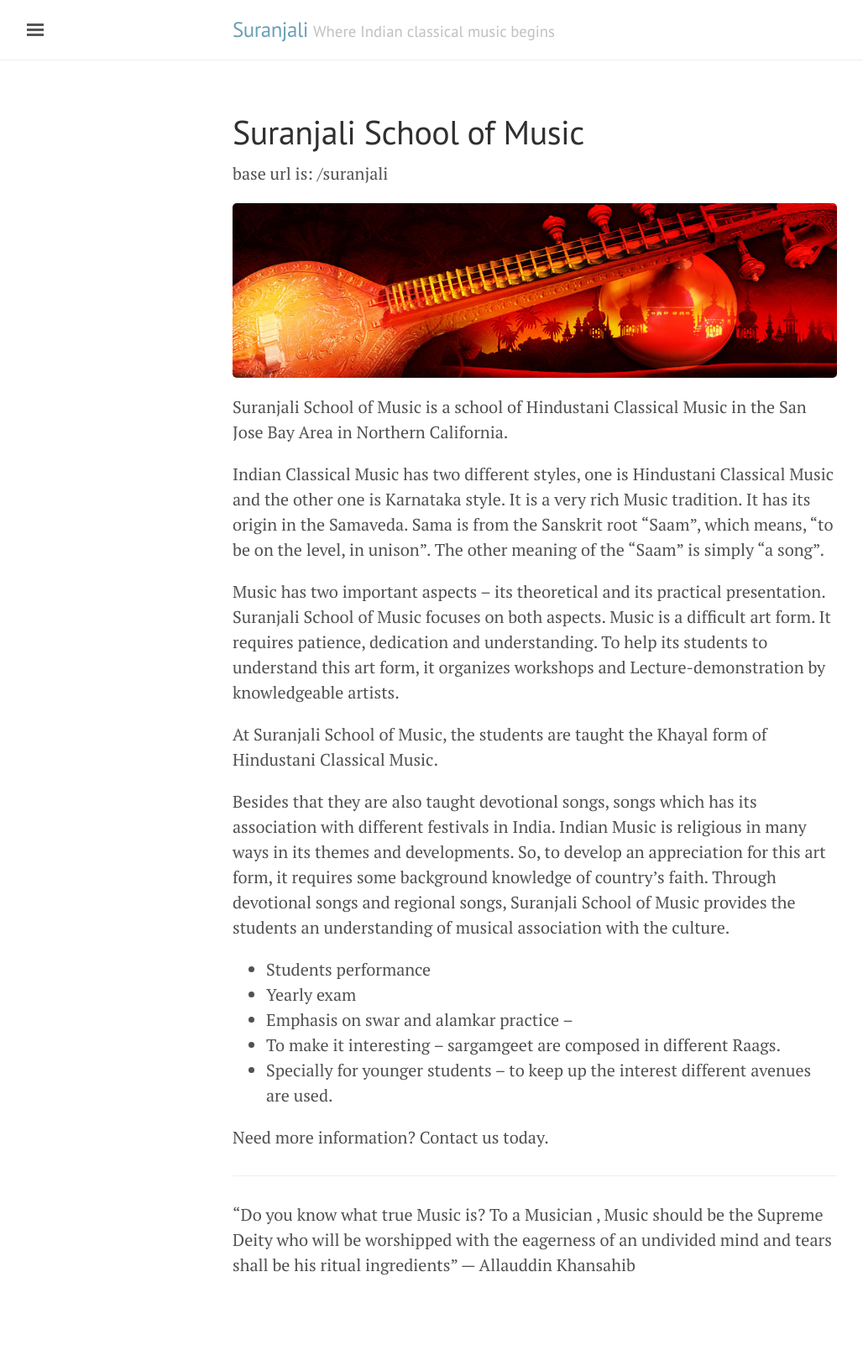
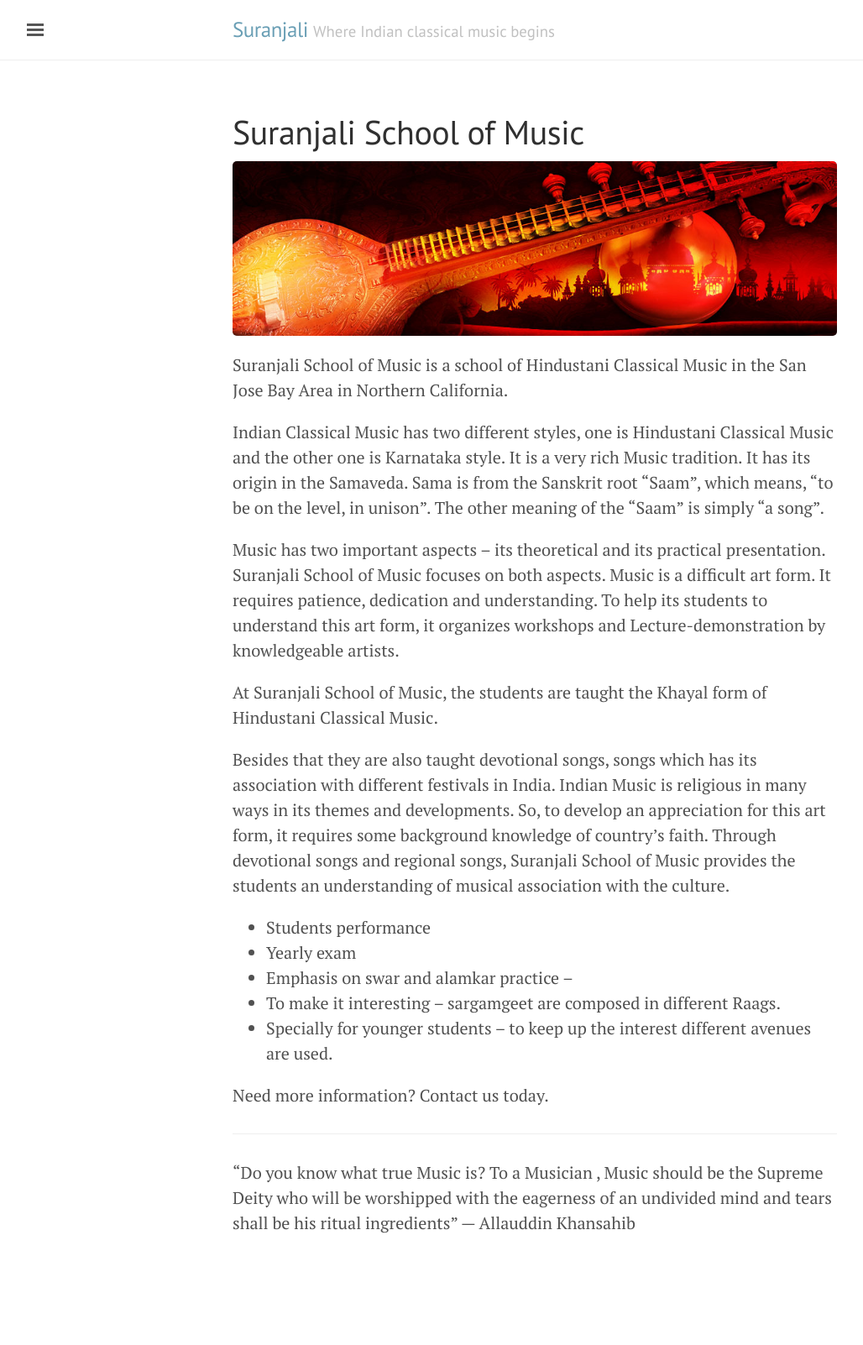
Before and after one commit to sumitachakravorty/suranjali, a Jekyll site: the page built from _posts/2020-01-02-about.md, in a window 1280 px wide. Shown: the whole page at 84% size, without its empty margins (3-1031 px from the left). Built offline with Jekyll 4.4.1, drawn with Linux system fonts in a browser that asks for light colours; Markdown is read by kramdown in place of the engine named in the settings; after the commit the page ends 1552 px from its top, so only the background shows below that.

Commit message:
Remove debug message.

```diff
--- a/_posts/2020-01-02-about.md
+++ b/_posts/2020-01-02-about.md
@@ -2,8 +2,6 @@
 layout: page
 title: Suranjali School of Music
 ---
-
-base url is: {{ site.baseurl }}
 
 ![image]({{ site.baseurl }}/assets/img/sarod/indian-classical-music-banner01.jpg)
 Suranjali School of Music is a school of Hindustani Classical Music in the San Jose Bay Area in Northern California.
```
